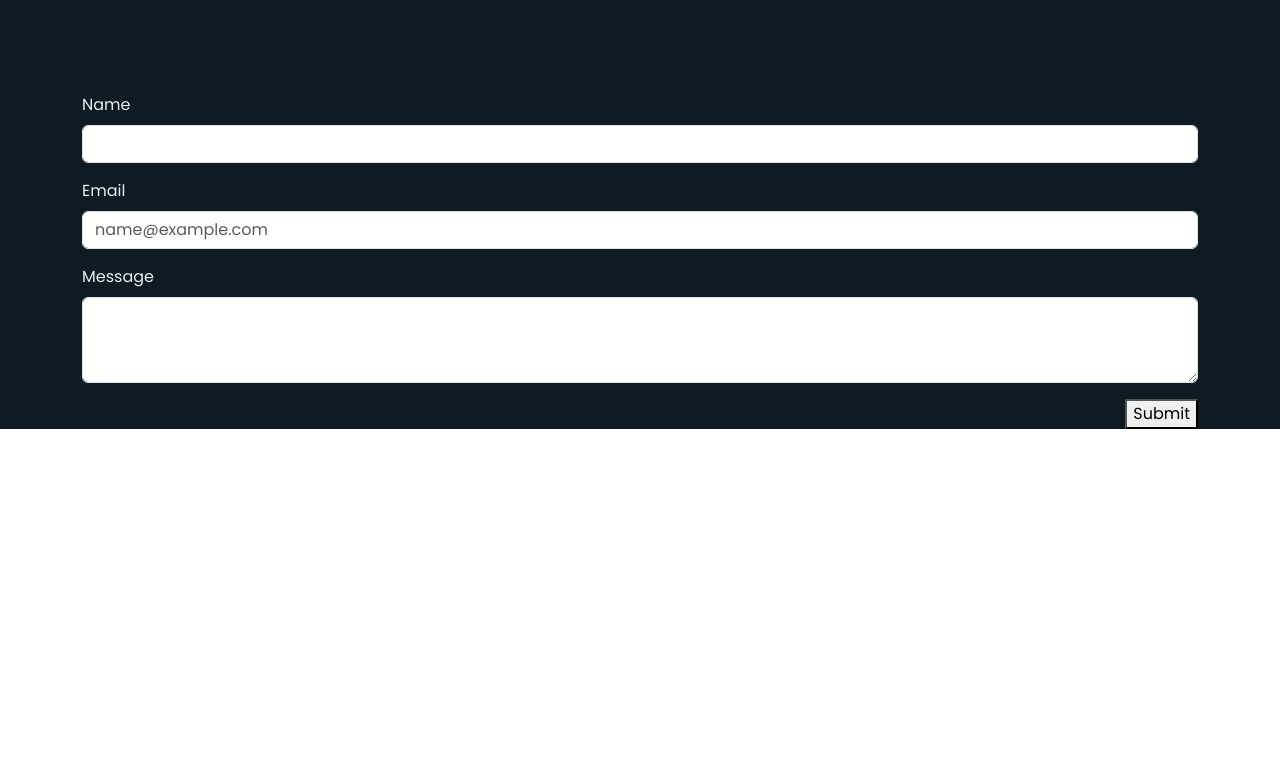
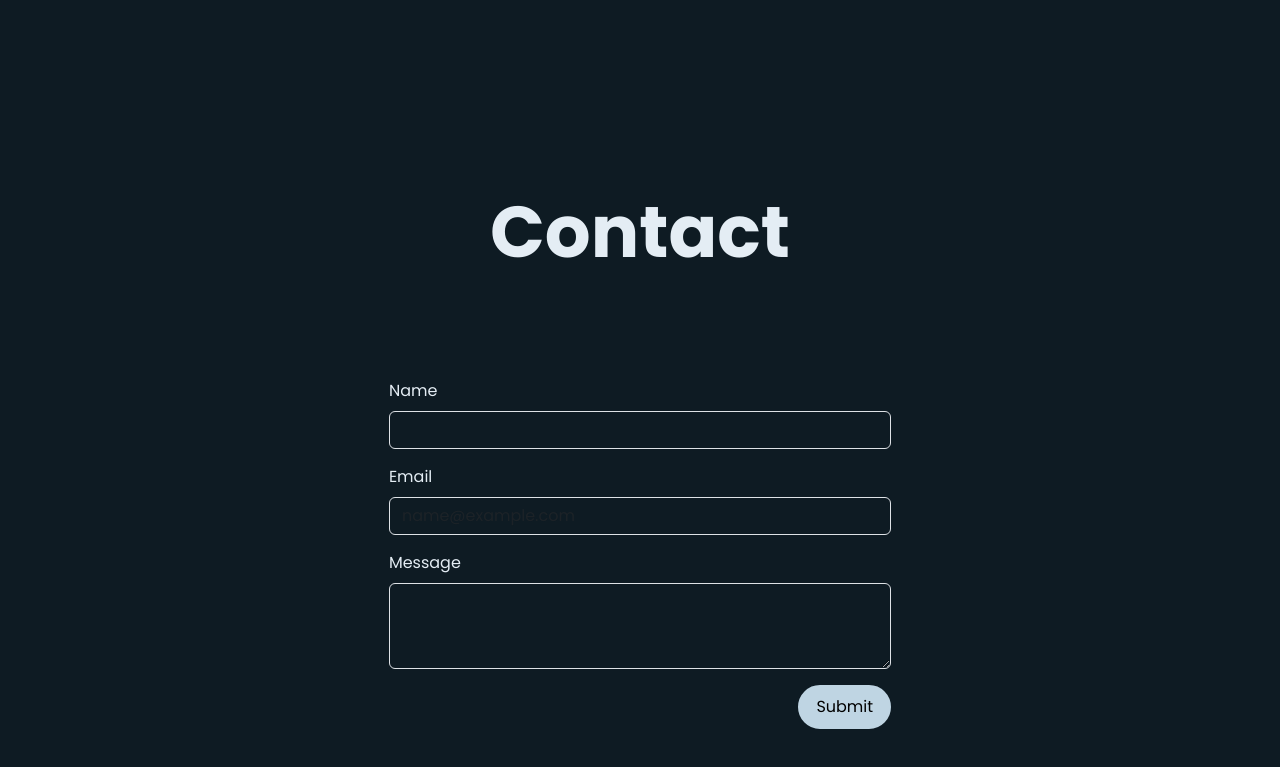
Before and after one commit to johnvhern/PortfolioV2, a website: page index.html in a window 1280 px wide. Shown: the part 2315-3082 px from the top of the page. Before the commit the page ends 2744 px from the top, so only its background shows below. Drawn offline with nearby package versions, Linux system fonts and the light colour scheme.

Commit message:
enhance contact form styling and layout with improved accessibility features

```diff
--- a/index.html
+++ b/index.html
@@ -143,8 +143,11 @@
         </div>
       </section>
       <section class="container-fluid contact-form">
+        <div class="container-fluid text-body-font text-center">
+          <h1 class="fw-bold display-2">Contact</h1>
+        </div>
         <div class="container">
-          <form action="">
+          <form action="" class="form">
             <div class="mb-3">
               <label for="user_name" class="form-label">Name</label>
               <input type="text" class="form-control" id="user_name" />
@@ -163,7 +166,7 @@
               <textarea class="form-control" id="message" rows="3"></textarea>
             </div>
             <div class="text-end">
-              <button type="submit">Submit</button>
+              <button type="submit" class="rounded-pill">Submit</button>
             </div>
           </form>
         </div>
--- a/scss/components/_contact_form.scss
+++ b/scss/components/_contact_form.scss
@@ -2,8 +2,52 @@
 
 .contact-form {
   background-color: $body-color;
+  padding-bottom: 6rem;
 
-  form div {
-    color: $body-font;
+  h1 {
+    padding: 6rem 0;
   }
 }
+
+.form {
+  div {
+    color: $body-font;
+    width: 45%;
+    margin: 0 auto;
+  }
+  input,
+  textarea {
+    color: $body-font;
+    background-color: $body-color;
+  }
+
+  input:focus,
+  textarea:focus {
+    color: $body-font;
+    background-color: $body-color;
+  }
+
+  .form-control:-webkit-autofill,
+  .form-control:-webkit-autofill:hover,
+  .form-control:-webkit-autofill:focus,
+  .form-control:-webkit-autofill:active {
+    background-color: $body-color !important; /* Autofill background color */
+    -webkit-box-shadow: 0 0 0px 1000px var(--var-body-accent) inset !important; /* Force background color */
+    box-shadow: 0 0 0px 1000px var(--var-body-accent) inset !important;
+    -webkit-text-fill-color: $body-font !important; /* Autofill text color */
+    color: $body-font !important; /* Fallback for unsupported browsers */
+    transition: background-color 5000s ease-in-out,
+      -webkit-text-fill-color 5000s ease-in-out;
+  }
+
+  button {
+    padding: 0.5rem 1rem;
+    border: solid 2px $nav;
+    background-color: $nav;
+  }
+
+  button:hover {
+    background-color: $body-color;
+    color: $nav;
+  }
+}
```
Also changed, not shown: assets/css/style.css, 1 other file.
